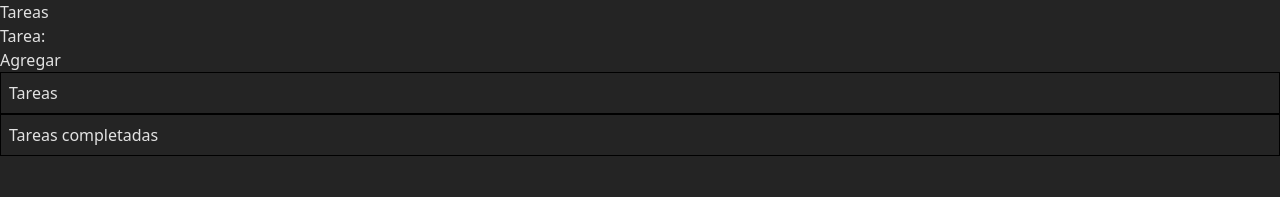
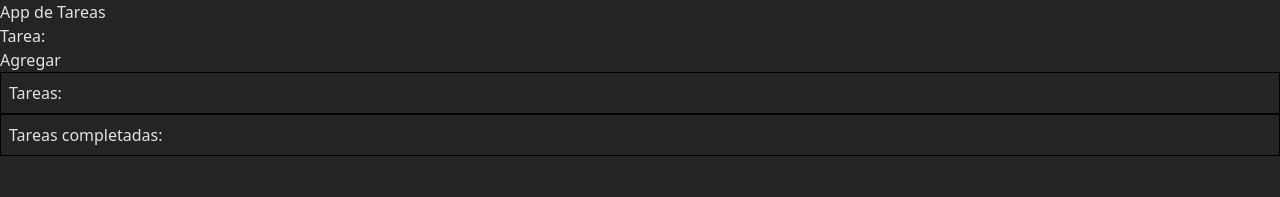
Before and after one commit to fede-vazquez/Progra_4_UTN, a React (Vite) app in the folder repaso_react/front/tasks/: page / in a window 1280 px wide. Shown: the top 197 px of the page. Built offline with nearby package versions, Linux system fonts and the light colour scheme.

Commit message:
Implementa contexto y proveedor para la gestión de tareas, refactoriza componentes de la aplicación

```diff
--- a/repaso_react/front/tasks/src/App.jsx
+++ b/repaso_react/front/tasks/src/App.jsx
@@ -1,10 +1,16 @@
 import FormTask from "./components/form-task";
+import TaskList from "./components/task-list";
+import TaskProvider from "./contexts/tasks/provider";
 
 function App() {
     return (
         <>
-            <h1>Tareas</h1>
-            <FormTask />
+            <h1>App de Tareas</h1>
+            <TaskProvider>
+                <FormTask />
+                <TaskList title="Tareas:" />
+                <TaskList title="Tareas completadas:" completed />
+            </TaskProvider>
         </>
     );
 }
--- a/repaso_react/front/tasks/src/components/form-task.jsx
+++ b/repaso_react/front/tasks/src/components/form-task.jsx
@@ -1,9 +1,7 @@
-import { useTasks } from "../hooks/use-tasks";
-import Task from "./task";
-import TaskList from "./task-list";
+import { useTasks } from "../contexts/tasks/use-tasks";
 
 export default function FormTask() {
-    const { tasks, addTask, completeTask, deleteTask } = useTasks();
+    const { addTask } = useTasks();
 
     const handleSubmit = e => {
         e.preventDefault();
@@ -27,18 +25,6 @@ export default function FormTask() {
                 </div>
                 <button>Agregar</button>
             </form>
-            <TaskList
-                title="Tareas"
-                tasks={tasks.filter(t => !t.completed)}
-                completeTask={completeTask}
-                deleteTask={deleteTask}
-            />
-            <TaskList
-                title="Tareas completadas"
-                tasks={tasks.filter(t => t.completed)}
-                completeTask={completeTask}
-                deleteTask={deleteTask}
-            />
         </>
     );
 }
--- a/repaso_react/front/tasks/src/components/task-list.jsx
+++ b/repaso_react/front/tasks/src/components/task-list.jsx
@@ -1,22 +1,17 @@
+import { useTasks } from "../contexts/tasks/use-tasks";
 import Task from "./task";
 
-export default function TaskList({ title, tasks, completeTask, deleteTask }) {
+export default function TaskList({ title, completed = false }) {
+    const { tasks } = useTasks();
     return (
         <section className="border border-black p-2">
             <h3>{title}</h3>
             <ul>
-                {tasks?.map(t => (
-                    <Task
-                        key={t.id}
-                        onComplete={() => {
-                            completeTask(t.id);
-                        }}
-                        onDelete={() => {
-                            deleteTask(t.id);
-                        }}
-                        {...t}
-                    />
-                ))}
+                {tasks
+                    ?.filter(t => t.completed == completed)
+                    ?.map(t => (
+                        <Task key={t.id} {...t} />
+                    ))}
             </ul>
         </section>
     );
--- a/repaso_react/front/tasks/src/components/task.jsx
+++ b/repaso_react/front/tasks/src/components/task.jsx
@@ -1,11 +1,18 @@
-export default function Task({ id, text, completed, onComplete, onDelete }) {
+import { useTasks } from "../contexts/tasks/use-tasks";
+
+export default function Task({ id, text, completed }) {
+    const { deleteTask, completeTask } = useTasks();
     return (
         <li key={id}>
             <span className={`${completed && "text-green-700"}`}>{text}</span>
             {!completed && (
-                <input type="checkbox" id={id} onClick={onComplete} />
+                <input
+                    type="checkbox"
+                    id={id}
+                    onClick={() => completeTask(id)}
+                />
             )}
-            <button onClick={onDelete}> 🗑</button>
+            <button onClick={() => deleteTask(id)}> 🗑</button>
         </li>
     );
 }
--- /dev/null
+++ b/repaso_react/front/tasks/src/contexts/tasks/context.js
@@ -0,0 +1,5 @@
+import { createContext } from "react";
+
+const TaskContext = createContext();
+
+export default TaskContext;
--- /dev/null
+++ b/repaso_react/front/tasks/src/contexts/tasks/provider.jsx
@@ -0,0 +1,58 @@
+import { useEffect } from "react";
+import { v4 as uuidv4 } from "uuid";
+import { useArray } from "../../hooks/use-array";
+import { isNullOrEmpty } from "../../utils/string-validation";
+import TaskContext from "./context";
+
+export default function TaskProvider({ children }) {
+    const { array: tasks, addItem, deleteOrUpdateItem, set } = useArray([]);
+
+    useEffect(() => {
+        const initial = JSON.parse(localStorage.getItem("tasks"));
+        initial && set(initial);
+    }, []);
+
+    useEffect(() => {
+        if (tasks.length > 0) {
+            localStorage.setItem("tasks", JSON.stringify(tasks));
+        }
+    }, [tasks]);
+
+    const addTask = text => {
+        return new Promise((resolve, reject) => {
+            if (isNullOrEmpty(text)) return reject("Invalid task");
+
+            const taskFound = tasks.find(
+                t => t.text == text.trim() && t.completed == false
+            );
+            if (taskFound) return reject("task already added or not completed");
+
+            const task = {
+                id: uuidv4(),
+                text,
+                completed: false,
+            };
+            addItem(task);
+            resolve("Task added!");
+        });
+    };
+
+    const completeTask = id => {
+        const taskFound = tasks.find(t => t.id == id);
+
+        taskFound.completed = true;
+
+        deleteOrUpdateItem("id", id, taskFound);
+    };
+
+    const deleteTask = id => {
+        deleteOrUpdateItem("id", id);
+    };
+    return (
+        <TaskContext.Provider
+            value={{ tasks, completeTask, addTask, deleteTask }}
+        >
+            {children}
+        </TaskContext.Provider>
+    );
+}
--- /dev/null
+++ b/repaso_react/front/tasks/src/contexts/tasks/use-tasks.js
@@ -0,0 +1,9 @@
+import { useContext } from "react";
+import TaskContext from "./context";
+
+export const useTasks = () => {
+    const { tasks, completeTask, addTask, deleteTask } =
+        useContext(TaskContext);
+
+    return { tasks, completeTask, addTask, deleteTask };
+};
--- a/repaso_react/front/tasks/src/hooks/use-array.js
+++ b/repaso_react/front/tasks/src/hooks/use-array.js
@@ -20,5 +20,5 @@ export const useArray = (arr = []) => {
         }
     };
 
-    return { array, addItem, deleteOrUpdateItem };
+    return { array, addItem, deleteOrUpdateItem, set: setArray };
 };
```
